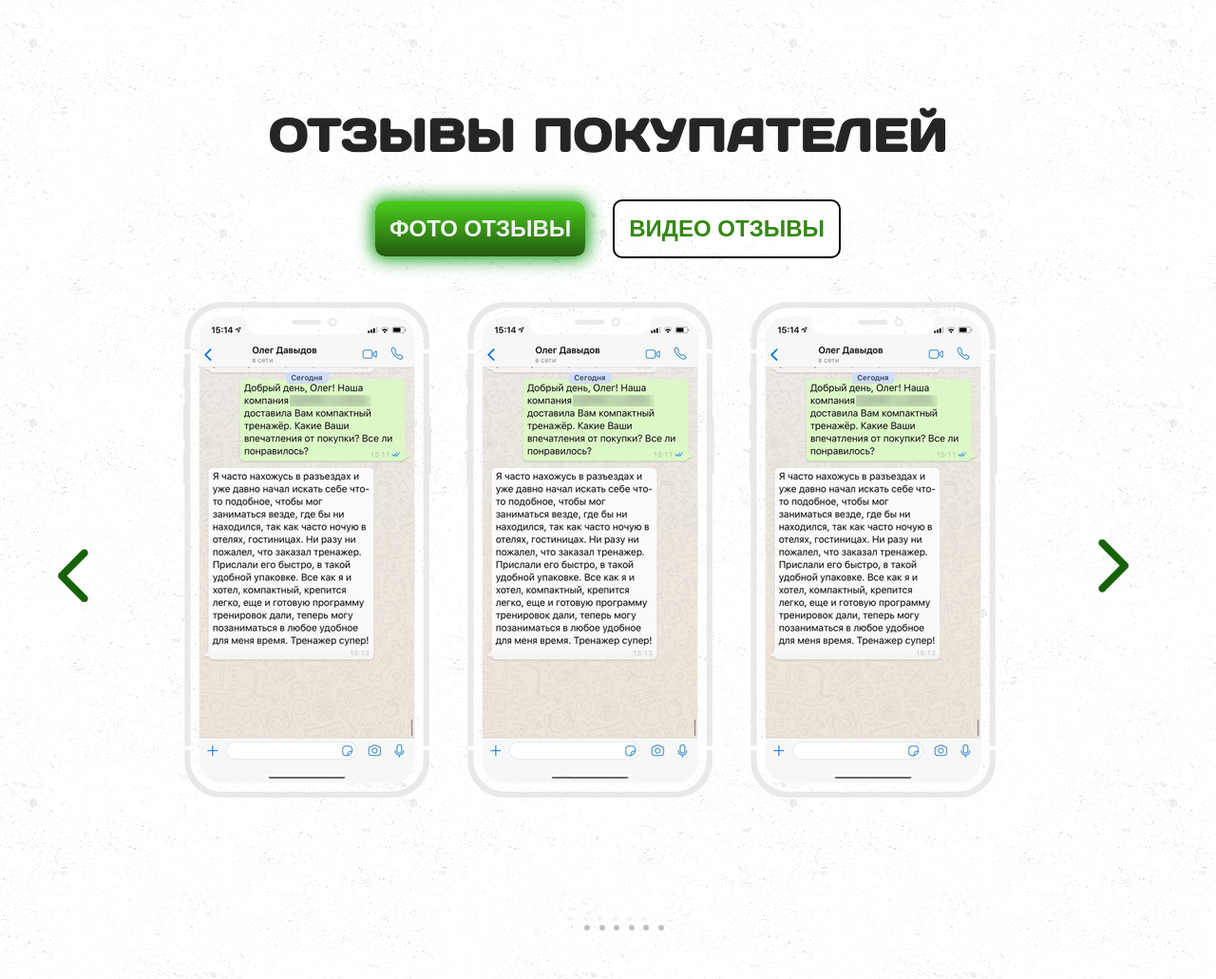
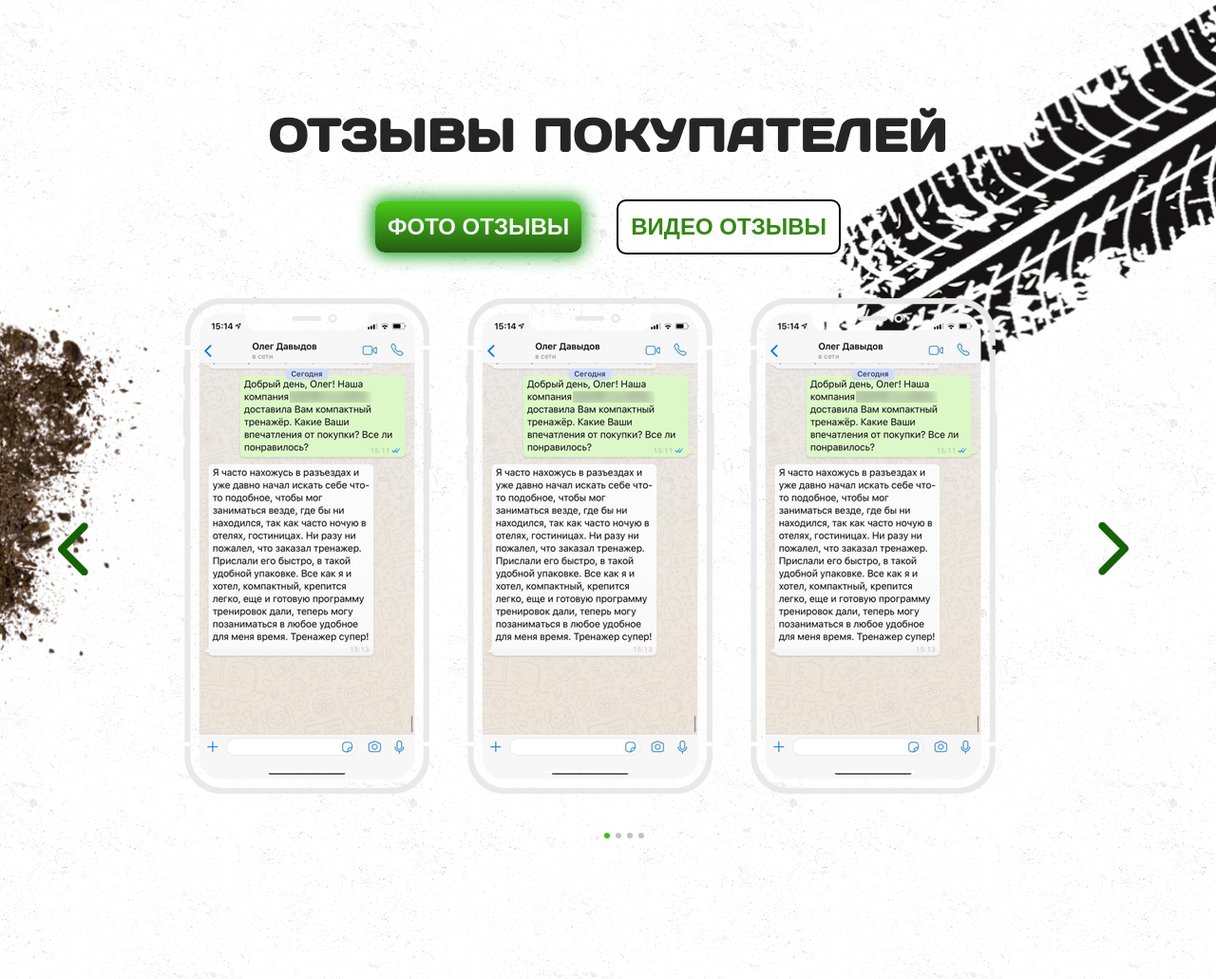
Before and after one commit to kopakama/hypershop, a plain HTML site: page index.html in a window 1280 px wide. Shown: the part 6312-7343 px from the top of the page at 95% size. Drawn offline with nearby package versions, Linux system fonts and the light colour scheme; a web font is replaced by a local one.

Commit message:
7th block fix

```diff
--- a/index.html
+++ b/index.html
@@ -357,6 +357,18 @@
       </section>
 
       <section class="reviews">
+
+        <div class="bg__item"></div>
+        <div class="bg__item"></div>
+        <div class="bg__item"></div>
+        <div class="bg__item"></div>
+        <!--
+        <img class="bg__item" src="img/reviews/dirt1.png" alt="">
+        <img class="bg__item" src="img/reviews/roll1.png" alt="">
+        <img class="bg__item" src="img/reviews/roll2.png" alt="">
+        <img class="bg__item" src="img/reviews/dirt2.png" alt="">
+        -->
+
         <div class="container">
           <h2 class="reviews__title">Отзывы покупателей</h2>
 
@@ -365,6 +377,24 @@
             <button class="btn btn--reviews disactive">Видео отзывы</button>
           </div>
           <div class="gallery" id="gallery">
+            <div class="gallery__item">
+              <img src="img/reviews/review.png" alt="">
+            </div>
+            <div class="gallery__item">
+              <img src="img/reviews/review.png" alt="">
+            </div>
+            <div class="gallery__item">
+              <img src="img/reviews/review.png" alt="">
+            </div>
+            <div class="gallery__item">
+              <img src="img/reviews/review.png" alt="">
+            </div>
+            <div class="gallery__item">
+              <img src="img/reviews/review.png" alt="">
+            </div>
+            <div class="gallery__item">
+              <img src="img/reviews/review.png" alt="">
+            </div>
             <div class="gallery__item">
               <img src="img/reviews/review.png" alt="">
             </div>
--- a/js/app.js
+++ b/js/app.js
@@ -9,7 +9,7 @@ $(function() {
     $('.gallery').slick({
       infinite: true,
       slidesToShow: 3,
-      slidesToScroll: 1,
+      slidesToScroll: 3,
       arrows: true,
       dots: true
     });
--- a/less/reviews.less
+++ b/less/reviews.less
@@ -1,8 +1,12 @@
 // main: main.less
 
+//reviews
 
 .reviews{
-    margin-top: 170px;
+    margin: 170px 0 100px;
+    height: 735px;
+
+    position: relative;
 }
 
 .reviews__buttons{
@@ -17,11 +21,6 @@
     margin: 30px auto 46px;
 }
 
-.btn--reviews{
-    padding: 15px 15px;
-    max-width: 240px;
-}
-
 .reviews__title{
     color: #262525;
     font-family: "Days", sans-serif;
@@ -30,6 +29,56 @@
     text-transform: uppercase;
 
     text-align: center;
+}
+
+//bg
+.bg__item:first-child{
+    background: url("../img/reviews/dirt1.png") center;
+    background-size: contain;
+    width: 289px;
+    height: 601px;
+
+    position: absolute;
+    top: 100px;
+    left: 0;
+
+
+}
+
+.bg__item:nth-of-type(2){
+    background: url("../img/reviews/roll1.png") center;
+    background-size: contain;
+    width: 679px;
+    height: 497px;
+
+    position: absolute;
+    top: -100px;
+    right: 0;
+}
+
+.bg__item:nth-of-type(3){
+    position: absolute;
+    bottom: -120px;
+    left: 0;
+
+    width: 30%;
+    height: auto;
+}
+
+.bg__item:last-of-type{
+    position: absolute;
+    bottom: -60px;
+    right: 0;
+
+    width: 14%;
+    height: auto;
+}
+
+//btn
+
+.btn--reviews{
+    padding: 13px 13px;
+    max-width: 240px;
 }
 
 .btn.disactive{
@@ -41,11 +90,25 @@
     color: #348715;
 }
 
+
+
+//gallery
+
+
 .gallery{
     max-width: 894px;
+    position: relative;
 
     margin: 0 auto;
 }
+
+.gallery__item{
+    outline: none;
+    height: 522px;
+
+}
+
+//slick
 
 .slick-arrow{
     font-size: 0;
@@ -70,7 +133,7 @@
 
 .slick-next{
     z-index: 1;
-    transform: rotate(180deg) translateY(67%);
+    transform: rotate(180deg) translateY(50%);
     right: -107px;
 }
 
@@ -80,19 +143,17 @@
     left: -138px;
 }
 
-.gallery__item{
-    outline: none;
-}
+
 
 .slick-dots{
     width: 130px;
 
     display: flex;
-    justify-content: space-between;
+    justify-content: center;
     align-items: center;
 
     position: absolute;
-    bottom: 122px;
+    bottom: 150px;
     left: 50%;
     transform: translateX(-50%);
 }
@@ -108,6 +169,16 @@
 
 }
 
+
+.slick-dots li{
+    font-size: 0;
+    display: block;
+    border: 0;
+    background: none;
+    outline: 0;
+    color: transparent;
+}
+
 .slick-dots li::after
 {
     content: "";
@@ -117,4 +188,9 @@
     background: #c1c1c1;
     border-radius: 50%;
 
+    cursor: pointer;
 }
+
+.slick-dots li.slick-active::after{
+    background: #43b819;
+}
```
Also changed, not shown: css/main.css, img/reviews/bg.png (deleted), img/reviews/dirt1.png (added), img/reviews/dirt2.png (added), img/reviews/roll1.png (added), img/reviews/roll2.png (added).
